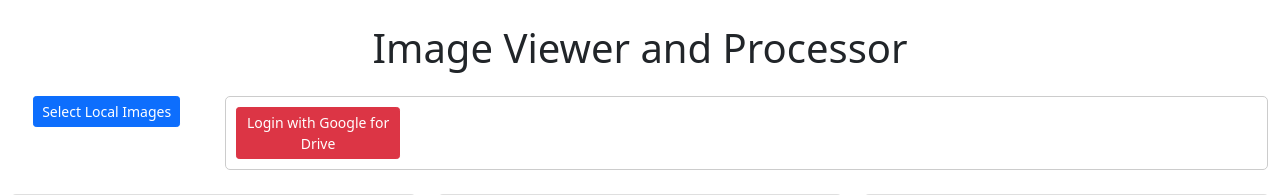
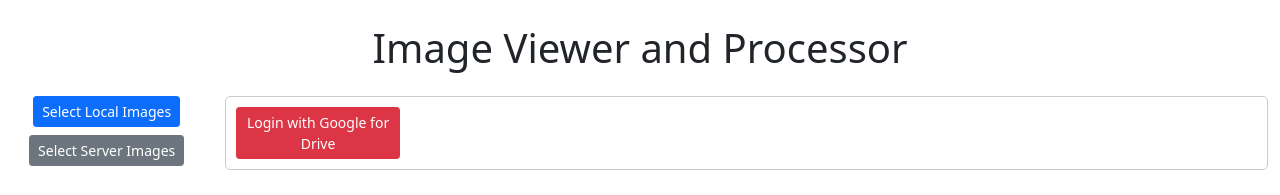
Before and after one commit to Clod/Grain-QR-Detection, a Flask app: page / in a window 1280 px wide. Shown: the top 195 px of the page. Run offline with Flask 3, Linux system fonts and the light colour scheme; some libraries are stand-ins or nearby versions.

Commit message:
Functionality added to process images in shared volume in the server

```diff
--- a/flask_app/app.py
+++ b/flask_app/app.py
@@ -102,10 +102,12 @@
 app.config['UPLOAD_FOLDER'] = 'uploads'
 app.config['MAX_CONTENT_LENGTH'] = 50 * 1024 * 1024  # 50MB max file size
 app.config['DRIVE_TEMP_FOLDER'] = 'drive_temp_downloads' # Added
+app.config['SERVER_IMAGES_FOLDER'] = 'shared_data' # This maps to /app/shared_data in Docker
 
 # Ensure directories exist
 os.makedirs(app.config['UPLOAD_FOLDER'], exist_ok=True)
 os.makedirs(app.config['DRIVE_TEMP_FOLDER'], exist_ok=True) # Added
+os.makedirs(app.config['SERVER_IMAGES_FOLDER'], exist_ok=True) # Added
 
 # Google OAuth Configuration
 CLIENT_SECRETS_FILE = 'client_secret.json' # IMPORTANT: This file needs to be obtained from Google Cloud Console
@@ -434,6 +436,28 @@
                     app.logger.info(f"Successfully deleted temporary Drive file: {temp_image_path}")
                 except OSError as e_remove:
                     app.logger.error(f"Error deleting temporary Drive file {temp_image_path}: {e_remove}")
+    elif session.get('is_server_mode') and session.get('server_image_files') is not None: # New Server Mode
+        server_files = session.get('server_image_files', [])
+        if not (0 <= index < len(server_files)):
+            app.logger.warning(f"Invalid Server image index {index} requested. Total Server images: {len(server_files)}.")
+            return ({'error': 'Invalid Server image index'}, 400)
+
+        file_name = server_files[index]
+        image_path = os.path.join(app.config['SERVER_IMAGES_FOLDER'], file_name)
+        app.logger.info(f"Processing Server file: Name='{file_name}', Path='{image_path}'")
+
+        result_data = process_image(image_path)
+        result_data.update({
+            'current_index': index,
+            'total_images': len(server_files),
+            'filename': file_name,
+            'has_next': index < len(server_files) - 1,
+            'has_prev': index > 0,
+            'source': 'server'
+        })
+        session['current_server_image_index'] = index
+        app.logger.info(f"Successfully processed server image at index {index}: {file_name}. Returning data.")
+        return result_data, 200
     else:
         # Local File Mode
         image_paths = session.get('image_paths', [])
@@ -467,10 +491,22 @@
     app.logger.info("Main page '/' accessed.")
     drive_image_files = session.get('drive_image_files', [])
     drive_images_count = len(drive_image_files)
-    is_drive_mode = bool(session.get('selected_google_drive_folder_id') and drive_image_files is not None)
+    server_image_files = session.get('server_image_files', [])
+    server_images_count = len(server_image_files)
+
+    # Determine the active mode. Server mode takes precedence over drive mode if both are somehow set.
+    is_server_mode = bool(session.get('is_server_mode') and server_image_files is not None)
+    is_drive_mode = bool(session.get('selected_google_drive_folder_id') and drive_image_files is not None and not is_server_mode)
 
     # If in drive mode and no images, or index is bad, try to reset/clarify state
-    if is_drive_mode:
+    if is_server_mode: # Check server mode first
+        current_server_index = session.get('current_server_image_index', -1)
+        if not server_image_files or current_server_index == -1:
+            app.logger.info("Server mode active but no images or invalid index, ensuring clean state for JS.")
+        elif current_server_index >= server_images_count:
+            app.logger.warning(f"Server index {current_server_index} out of bounds for {server_images_count} images. Resetting index.")
+            session['current_server_image_index'] = 0 if server_images_count > 0 else -1
+    elif is_drive_mode:
         current_drive_index = session.get('current_drive_image_index', -1)
         if not drive_image_files or current_drive_index == -1 : # No images, or explicitly set to no valid image
              app.logger.info("Drive mode active but no images or invalid index, ensuring clean state for JS.")
@@ -478,11 +514,21 @@
         elif current_drive_index >= drive_images_count: # Index out of bounds
             app.logger.warning(f"Drive index {current_drive_index} out of bounds for {drive_images_count} images. Resetting index.")
             session['current_drive_image_index'] = 0 if drive_images_count > 0 else -1
+    else: # Local file mode or initial state
+        # Ensure server/drive modes are explicitly off if we're not in them
+        session.pop('is_server_mode', None)
+        session.pop('server_image_files', None)
+        session.pop('current_server_image_index', None)
+        session.pop('selected_google_drive_folder_id', None)
+        session.pop('drive_image_files', None)
+        session.pop('current_drive_image_index', None)
 
 
     return render_template('index.html',
                            drive_images_count=drive_images_count,
-                           is_drive_mode=is_drive_mode)
+                           is_drive_mode=is_drive_mode,
+                           server_images_count=server_images_count, # New
+                           is_server_mode=is_server_mode) # New
 
 @app.route('/login/google')
 def login_google():
@@ -535,6 +581,9 @@
     session.pop('selected_google_drive_folder_name', None)
     session.pop('drive_image_files', None) # Added
     session.pop('current_drive_image_index', None) # Added
+    session.pop('server_image_files', None) # New
+    session.pop('is_server_mode', None) # New
+    session.pop('current_server_image_index', None) # New
     app.logger.info("User logged out from Google, session cleared for Drive items as well.")
     flash('You have been logged out from Google.', 'info')
     return redirect(url_for('index'))
@@ -653,6 +702,9 @@
     # Clear local file session variables
     session.pop('image_paths', None)
     session.pop('current_index', None)
+    session.pop('server_image_files', None) # New
+    session.pop('is_server_mode', None) # New
+    session.pop('current_server_image_index', None) # New
     app.logger.info("Cleared local image session data after selecting Drive folder.")
 
     # Fetch image files from the selected folder
@@ -774,6 +826,9 @@
     # Clear local file session variables
     session.pop('image_paths', None)
     session.pop('current_index', None)
+    session.pop('server_image_files', None) # New
+    session.pop('is_server_mode', None) # New
+    session.pop('current_server_image_index', None) # New
     app.logger.info("Cleared local image session data for Drive link processing.")
 
     try:
@@ -868,6 +923,59 @@
         app.logger.error(f"Error fetching Google OAuth token: {e}", exc_info=True)
         return render_template('error.html', message="Could not fetch Google authentication token. Please try again."), 500
 
+@app.route('/select_server_images', methods=['POST'])
+def select_server_images():
+    """API endpoint to select images from a pre-configured server directory.
+
+    This function scans the `SERVER_IMAGES_FOLDER` for image files, stores their
+    filenames in the session, and sets the application's state to "Server Mode".
+    It clears any existing Local or Google Drive session data.
+
+    Returns:
+        flask.Response: A JSON response indicating success or failure,
+            including the count of images found.
+    """
+    app.logger.info("Received request to select server images.")
+    # Clear other session variables to switch to server mode
+    session.pop('image_paths', None)
+    session.pop('current_index', None)
+    session.pop('selected_google_drive_folder_id', None)
+    session.pop('selected_google_drive_folder_name', None)
+    session.pop('drive_image_files', None)
+    session.pop('current_drive_image_index', None)
+    app.logger.info("Cleared local and Google Drive session data for server image selection.")
+
+    server_image_files = []
+    server_images_dir = app.config['SERVER_IMAGES_FOLDER']
+    app.logger.info(f"Scanning directory for server images: {server_images_dir}")
+
+    if not os.path.isdir(server_images_dir):
+        app.logger.error(f"Server images directory does not exist or is not a directory: {server_images_dir}")
+        return jsonify({'success': False, 'error': f'Server image directory not found: {server_images_dir}'}), 500
+
+    try:
+        # Recursively scan the directory for image files
+        for root, _, files in os.walk(server_images_dir):
+            for filename in files:
+                if filename.lower().endswith(('.png', '.jpg', '.jpeg', '.bmp', '.gif')):
+                    # Store the path relative to the base server images directory
+                    relative_path = os.path.relpath(os.path.join(root, filename), server_images_dir)
+                    server_image_files.append(relative_path)
+        server_image_files.sort() # Sort all found images alphabetically
+        app.logger.info(f"Found {len(server_image_files)} images in server directory.")
+
+        session['server_image_files'] = server_image_files
+        session['is_server_mode'] = True
+        session['current_server_image_index'] = 0 if server_image_files else -1
+
+        return jsonify({
+            'success': True,
+            'image_count': len(server_image_files)
+        })
+    except Exception as e:
+        app.logger.error(f"Error scanning server image directory {server_images_dir}: {e}", exc_info=True)
+        return jsonify({'success': False, 'error': f'Failed to scan server image directory: {e}'}), 500
+
 @app.route('/upload', methods=['POST'])
 def upload_files():
     """Handles the uploading of multiple local image files.
@@ -888,6 +996,9 @@
     session.pop('selected_google_drive_folder_name', None)
     session.pop('drive_image_files', None)
     session.pop('current_drive_image_index', None)
+    session.pop('server_image_files', None) # New
+    session.pop('is_server_mode', None) # New
+    session.pop('current_server_image_index', None) # New
     app.logger.info("Cleared Google Drive session variables due to local file upload.")
 
     app.logger.info(f"Received file upload request from {request.remote_addr}")
@@ -961,9 +1072,9 @@
     """API endpoint to navigate to the next or previous image.
 
     This route handles requests to move through the image sequence. It determines
-    the current source (local or Drive), calculates the new index based on the
-    `direction` parameter ('next' or 'prev'), and then calls the
-    `get_processed_image_data` function to fetch and process the new image.
+    the current source (local, Drive, or Server), calculates the new index based on the
+    `direction` parameter ('next' or 'prev'), and then calls the `get_processed_image_data`
+    function to fetch and process the new image.
 
     Args:
         direction (str): The direction to navigate, either 'next' or 'prev'.
@@ -973,8 +1084,10 @@
             identical in format to the response from `/process/<index>`.
     """
     app.logger.info(f"Navigation request received: {direction}.")
+    source = 'local' # Default source
 
     if session.get('selected_google_drive_folder_id') and session.get('drive_image_files') is not None:
+        source = 'drive'
         current_index = session.get('current_drive_image_index', 0)
         total_images = len(session.get('drive_image_files', []))
         app.logger.debug(f"Drive Navigation: Current index: {current_index}, Total Drive images: {total_images}.")
@@ -985,7 +1098,19 @@
         else:
             app.logger.warning(f"Invalid Drive navigation direction: {direction}.")
             return jsonify({'error': 'Invalid navigation direction'}), 400
-    else:
+    elif session.get('is_server_mode') and session.get('server_image_files') is not None:
+        source = 'server'
+        current_index = session.get('current_server_image_index', 0)
+        total_images = len(session.get('server_image_files', []))
+        app.logger.debug(f"Server Navigation: Current index: {current_index}, Total Server images: {total_images}.")
+        if direction == 'next':
+            new_index = current_index + 1 if current_index < total_images - 1 else current_index
+        elif direction == 'prev':
+            new_index = current_index - 1 if current_index > 0 else current_index
+        else:
+            app.logger.warning(f"Invalid Server navigation direction: {direction}.")
+            return jsonify({'error': 'Invalid navigation direction'}), 400
+    else: # Local mode
         current_index = session.get('current_index', 0)
         image_paths = session.get('image_paths', [])
         total_images = len(image_paths)
@@ -1000,7 +1125,7 @@
 
     # If new_index is same as current_index (at a boundary), still fetch data to be consistent.
     # The frontend JS should ideally use 'has_next'/'has_prev' to disable buttons.
-    app.logger.info(f"Navigating to image at index: {new_index} (Source: {'Drive' if session.get('selected_google_drive_folder_id') else 'Local'}).")
+    app.logger.info(f"Navigating to image at index: {new_index} (Source: {source.capitalize()}).")
     data, status_code = get_processed_image_data(new_index)
     return jsonify(data), status_code
 
--- a/flask_app/static/app.js
+++ b/flask_app/static/app.js
@@ -27,6 +27,8 @@
         this.panY = 0;
         this.isDragging = false;
         this.lastMouseX = 0;
+        this.isDriveMode = false; // Internal state
+        this.isServerMode = false; // Internal state
         this.lastMouseY = 0;
 
         this.initializeElements();
@@ -43,20 +45,26 @@
      */
     initializeState() {
         // Check global JS variables set by the template
-        if (typeof isDriveModeActive !== 'undefined' && isDriveModeActive &&
-            typeof initialDriveImageCount !== 'undefined' && initialDriveImageCount > 0) {
-
+        if (isDriveModeActive && initialDriveImageCount > 0) {
+            this.isDriveMode = true;
             this.totalImages = initialDriveImageCount;
             this.currentIndex = 0; // Assuming Drive mode always starts at index 0 if images exist
             this.showImageSections();
             this.updateStatus(`Google Drive folder selected. Found ${this.totalImages} images. Loading first image...`);
             this.loadImage(0); // Load the first image from Drive
             console.log("ImageViewer initialized in Drive Mode.");
-        } else if (typeof isDriveModeActive !== 'undefined' && !isDriveModeActive) {
+        } else if (isServerModeActive && initialServerImageCount > 0) { // New Server Mode
+            this.isServerMode = true;
+            this.totalImages = initialServerImageCount;
+            this.currentIndex = 0;
+            this.showImageSections();
+            this.updateStatus(`Server images selected. Found ${this.totalImages} images. Loading first image...`);
+            this.loadImage(0); // Load the first image from Server
+            console.log("ImageViewer initialized in Server Mode.");
+        }
+        else if (!isDriveModeActive && !isServerModeActive) {
             // Standard local file mode, or no files selected yet
-            // Optional: Hide image sections if no local files are loaded initially.
-            // this.imageSection.style.display = 'none';
-            // this.controlsSection.style.display = 'none';
+            // This branch is for when neither Drive nor Server mode is active.
             this.updateStatus('Please select images or a Google Drive folder.');
             console.log("ImageViewer initialized in Local File Mode or awaiting selection.");
         } else {
@@ -91,6 +99,7 @@
         this.submitDriveLinkBtn = document.getElementById('submitDriveLinkBtn');
         this.zoomInBtn = document.getElementById('zoomInBtn');
         this.zoomOutBtn = document.getElementById('zoomOutBtn');
+        this.selectServerImagesBtn = document.getElementById('selectServerImagesBtn'); // New
     }
 
     /**
@@ -125,6 +134,10 @@
         if (this.submitDriveLinkBtn) {
             this.submitDriveLinkBtn.addEventListener('click', () => this.handleDriveLinkSubmit());
         }
+        // Handle Server Images selection
+        if (this.selectServerImagesBtn) {
+            this.selectServerImagesBtn.addEventListener('click', () => this.handleSelectServerImages());
+        }
     }
 
     /**
@@ -157,11 +170,11 @@
 
             const result = await response.json();
 
-            // Explicitly set isDriveModeActive to false for JS context
-            if (typeof isDriveModeActive !== 'undefined') {
-                isDriveModeActive = false;
-                console.log("Switched to Local File Mode due to file upload.");
-            }
+            // Update internal state
+            this.isDriveMode = false;
+            this.isServerMode = false;
+            // Update global var for consistency on potential page reloads
+            isDriveModeActive = false;
 
             if (result.success) {
                 this.images = result.images; // This might be less relevant if only relying on server state
@@ -219,10 +232,11 @@
             const result = await response.json(); // Now, this is safer
 
             if (result.success && result.image_count !== undefined) {
-                if (typeof isDriveModeActive !== 'undefined') {
-                    isDriveModeActive = true;
-                    console.log("ImageViewer switched to Drive Mode via link.");
-                }
+                // Update internal state
+                this.isDriveMode = true;
+                this.isServerMode = false;
+                // Update global var for consistency on potential page reloads
+                isDriveModeActive = true;
                 this.totalImages = result.image_count;
                 this.currentIndex = 0;
                 this.updateStatus(`Google Drive folder processed. Found ${this.totalImages} images. ${this.totalImages > 0 ? 'Loading first image...' : ''}`);
@@ -239,6 +253,50 @@
     }
 
     /**
+     * Handles the selection of images from a pre-configured server directory.
+     * It sends a request to the backend to list available images in the server's
+     * shared volume, then updates the UI to display the first image.
+     * @returns {Promise<void>} A promise that resolves when the server images
+     *                          are loaded and the UI is updated, or an error is handled.
+     */
+    async handleSelectServerImages() {
+        this.updateStatus('Loading images from server...');
+
+        try {
+            const response = await fetch('/select_server_images', {
+                method: 'POST',
+                headers: {
+                    'Content-Type': 'application/json', // Even if body is empty, good practice
+                },
+                body: JSON.stringify({}) // Send an empty JSON object
+            });
+
+            if (!response.ok) {
+                const errorText = await response.text();
+                throw new Error(`Server responded with ${response.status}: ${errorText}`);
+            }
+
+            const result = await response.json();
+
+            if (result.success && result.image_count !== undefined) {
+                // Update internal state
+                this.isDriveMode = false;
+                this.isServerMode = true;
+                this.totalImages = result.image_count;
+                this.currentIndex = 0;
+                this.updateStatus(`Server images loaded. Found ${this.totalImages} images. ${this.totalImages > 0 ? 'Loading first image...' : ''}`);
+                this.showImageSections();
+                this.loadImage(0);
+            } else {
+                this.updateStatus('Error loading server images: ' + (result.error || 'Unknown error from server.'));
+            }
+        } catch (error) {
+            this.updateStatus('Failed to load server images: ' + error.message);
+            console.error('Full error details:', error);
+        }
+    }
+
+    /**
      * Fetches and displays the image and its processing data for a given index.
      * This is a core function that communicates with the `/process/<index>` backend endpoint.
      * It handles both success and error responses, updating the image displays,
@@ -250,9 +308,9 @@
      *                          and the UI is updated, or an error is handled.
      */
     async loadImage(index) {
-        // For local mode, this check is useful. For Drive mode, server handles index validity.
+        // For local mode, this check is useful. For Drive/Server modes, server handles index validity.
         // However, with totalImages now being updated from server response, this check can be more robust.
-        if (!isDriveModeActive && (index < 0 || index >= this.totalImages && this.totalImages > 0)) {
+        if (!this.isDriveMode && !this.isServerMode && (index < 0 || index >= this.totalImages && this.totalImages > 0)) {
             console.warn(`Local mode: loadImage called with invalid index ${index} for ${this.totalImages} images. Aborting.`);
             return;
         }
--- a/flask_app/templates/index.html
+++ b/flask_app/templates/index.html
@@ -33,7 +33,8 @@
                 <div class="row mb-2"> <!-- Reduced margin -->
                     <div class="col-12 text-center">
                         <input type="file" id="fileInput" multiple accept="image/*" class="form-control" style="display: none;">
-                        <button id="uploadBtn" class="btn btn-primary btn-sm">Select Local Images</button> <!-- Smaller button, shorter text -->
+                        <button id="uploadBtn" class="btn btn-primary btn-sm">Select Local Images</button>
+                        <button id="selectServerImagesBtn" class="btn btn-secondary btn-sm mt-2">Select Server Images</button> <!-- New button -->
                         <div id="uploadStatus" class="mt-2"></div>
                     </div>
                 </div>
@@ -158,6 +159,8 @@
     <script>
         var initialDriveImageCount = {{ drive_images_count if is_drive_mode else 0 }};
         var isDriveModeActive = {{ 'true' if is_drive_mode else 'false' }};
+        var initialServerImageCount = {{ server_images_count if is_server_mode else 0 }}; // New
+        var isServerModeActive = {{ 'true' if is_server_mode else 'false' }}; // New
     </script>
     <script src="https://cdn.jsdelivr.net/npm/bootstrap@5.1.3/dist/js/bootstrap.bundle.min.js"></script>
     <script src="{{ url_for('static', filename='app.js') }}"></script>
```
